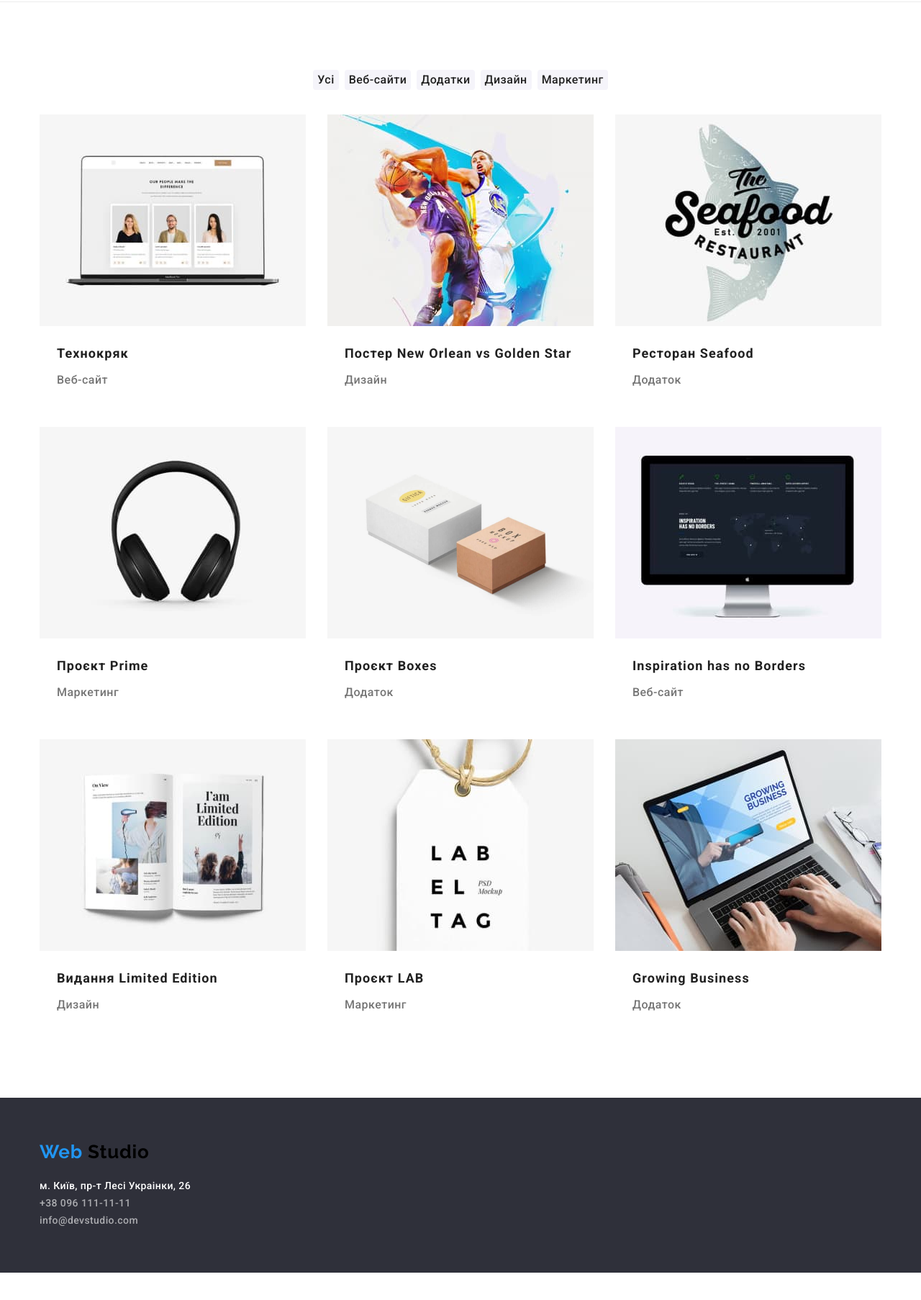
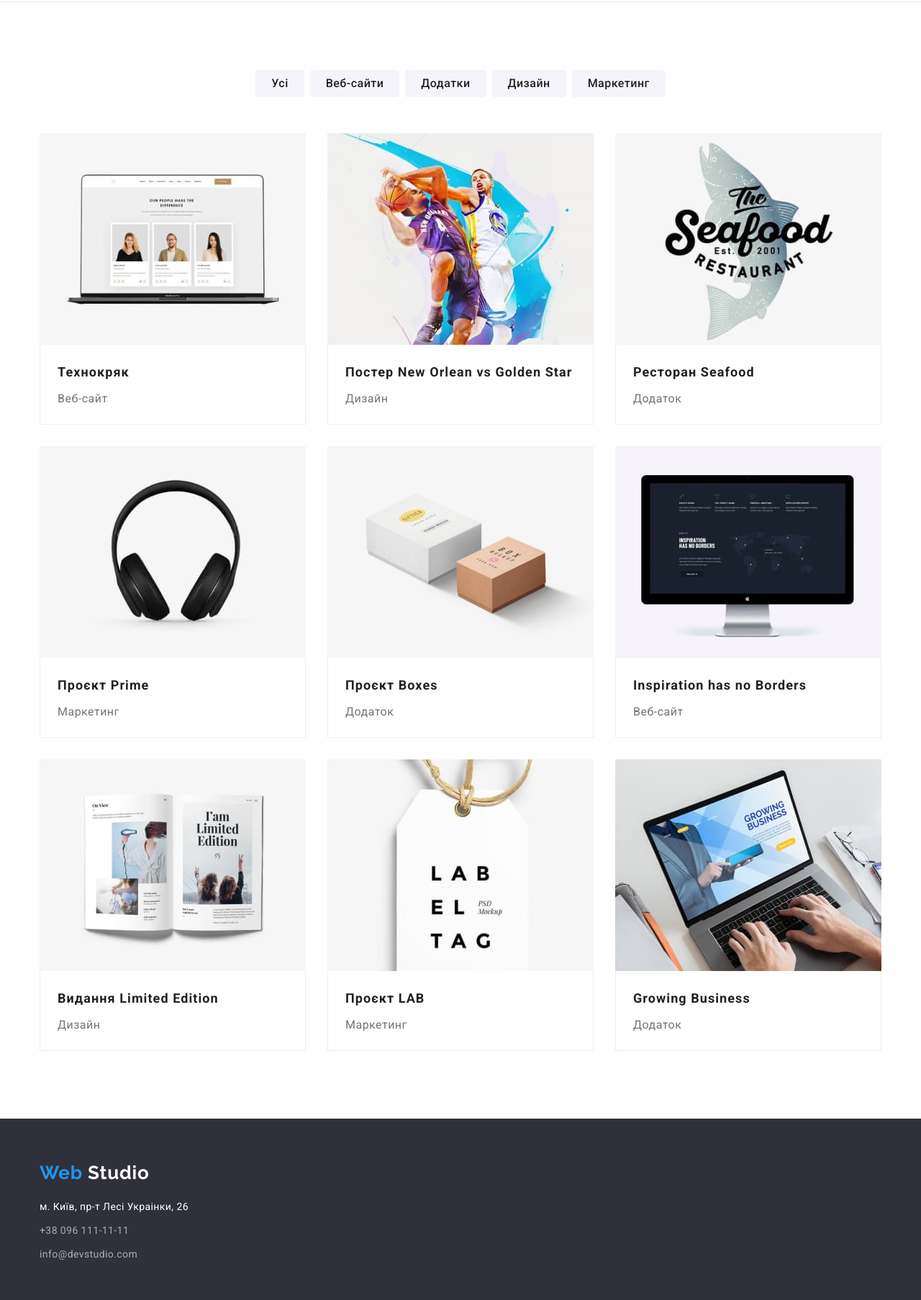
Before and after one commit to IvanRuskevych/goit-markup-hw-03, a plain HTML site: page portfolio.html in a window 1280 px wide. Shown: the part 78-1884 px from the top of the page at 72% size. Before the commit the page ends 1846 px from the top, so only its background shows below. Drawn offline with nearby package versions, Linux system fonts and the light colour scheme.

Commit message:
HW-03 was redone
Mentor's comments are taken into account

```diff
--- a/css/styles.css
+++ b/css/styles.css
@@ -1,8 +1,6 @@
 body {
 	font-family: "Roboto", sans-serif;
-	font-weight: 500;
-	font-size: 14px;
-	line-height: 1.14;
+	/* font-size: 14px; */
 	color: #212121;
 }
 
@@ -13,9 +11,9 @@ body {
 	--btn-background: #2196f3;
 	--text-color: #757575;
 	--footer-logo-color: #ffffff;
-	--prt-hero-btn-color: #212121;
+	--title-btn-color: #212121;
 	--header-footer-hover-focus-color: #2196f3;
-	--prt-list-gap: 30px;
+	--prt-cases-gap: 30px;
 }
 
 /*------------- UTILITIES ----------*/
@@ -72,10 +70,7 @@ img {
 
 .section {
 	padding-top: 94px;
-}
-
-.centered {
-	text-align: center;
+	padding-bottom: 94px;
 }
 
 /* ---------- HEADER ----------*/
@@ -111,6 +106,8 @@ img {
 	display: block;
 	padding-top: 10px;
 	padding-bottom: 10px;
+
+	font-weight: 500;
 }
 
 .header-nav {
@@ -145,8 +142,12 @@ img {
 
 .header-tel,
 .header-mailto {
+	color: #757575;
+
+	font-weight: 500;
+	font-size: 14px;
+	line-height: 1.14;
 	letter-spacing: 0.02em;
-	color: #757575;
 }
 
 .header-link {
@@ -154,8 +155,12 @@ img {
 	padding-top: 10px;
 	padding-bottom: 10px;
 
+	color: #212121;
+
+	font-weight: 500;
+	font-size: 14px;
+	line-height: 1.14;
 	letter-spacing: 0.02em;
-	color: #212121;
 }
 
 .header {
@@ -191,6 +196,12 @@ img {
 }
 
 .hero-btn {
+	padding-top: 10px;
+	padding-bottom: 10px;
+	padding-left: 32px;
+	padding-right: 32px;
+	border: none;
+
 	background: var(--btn-background);
 	color: var(--btn-color);
 
@@ -204,6 +215,9 @@ img {
 }
 
 /* ----------OUR ADVANTAGES-----*/
+.advantages {
+	padding-top: 94px;
+}
 .advantages-list {
 	display: flex;
 }
@@ -215,9 +229,11 @@ img {
 .advantages-title {
 	margin-bottom: 20px;
 
+	color: #212121;
+
 	font-weight: 700;
 	font-size: 14px;
-	/*line-height: 1.14;*/
+	line-height: 1.14;
 	letter-spacing: 0.03em;
 	text-transform: uppercase;
 }
@@ -226,6 +242,9 @@ img {
 	margin-bottom: 0;
 
 	color: var(--text-color);
+
+	/* font-weight: 400; 400 це є за замовченням - не вказують в css*/
+	font-size: 14px;
 	line-height: 1.71;
 	letter-spacing: 0.03em;
 }
@@ -237,6 +256,7 @@ img {
 }
 
 .whatwedo-title {
+	text-align: center;
 	margin-bottom: 30px;
 
 	font-weight: 700;
@@ -248,7 +268,7 @@ img {
 /* ---------- TEAM ----------*/
 .team-title {
 	margin-bottom: 30px;
-	padding-top: 100px;
+	text-align: center;
 
 	font-weight: 700;
 	font-size: 36px;
@@ -269,11 +289,12 @@ img {
 }
 
 .team-list .card-footer {
+	padding-top: 30px;
+	padding-bottom: 30px;
 	text-align: center;
 }
 
 .team-list .third-title {
-	margin-top: 30px;
 	margin-bottom: 10px;
 
 	font-weight: 500;
@@ -283,8 +304,6 @@ img {
 }
 
 .team-list .text {
-	padding-bottom: 30px;
-
 	font-size: 16px;
 	line-height: 1.18;
 	letter-spacing: 0.03em;
@@ -296,17 +315,17 @@ img {
 	box-shadow: 0px 1px 3px rgba(0, 0, 0, 0.12), 0px 1px 1px rgba(0, 0, 0, 0.14), 0px 2px 1px rgba(0, 0, 0, 0.2);
 }
 .team {
-	padding-bottom: 94px;
+	background: #f5f4fa;
 }
 
 /* ---------- FOOTER ----------*/
-.footer > .logo {
+.footer .logo {
 	color: #ffffff;
 }
 
 .address-map {
 	font-style: normal;
-	/*font-size: 14px;*/
+	font-size: 14px;
 	line-height: 1.71;
 	letter-spacing: 0.03em;
 	color: var(--footer-logo-color);
@@ -315,7 +334,7 @@ img {
 .address-tel,
 .address-mailto {
 	font-style: normal;
-	/*font-size: 14px;*/
+	font-size: 14px;
 	line-height: 1.71;
 	letter-spacing: 0.03em;
 	color: rgba(255, 255, 255, 0.6);
@@ -329,53 +348,48 @@ img {
 	margin-top: 20px;
 }
 /* ---------- P--O--R--T--F--O--L--I--O ----------*/
-/*---------- HERO ----------*/
-.prt-hero-list {
+/*---------- CASES ----------*/
+.prt-cases > .container {
+	padding-top: 94px;
+	padding-bottom: 94px;
+}
+.prt-title {
 	display: flex;
 	justify-content: center;
-	margin-bottom: 34px;
+	margin-bottom: 50px;
 }
 
-.prt-hero-list .item + .item {
+.prt-title .item + .item {
 	margin-left: 8px;
 }
-.prt-hero {
-	padding-top: 94px;
-}
+.title-btn {
+	padding-top: 6px;
+	padding-bottom: 6px;
+	padding-left: 22px;
+	padding-right: 22px;
 
-.prt-hero-btn {
-	font-family: "Roboto", sans-serif;
 	font-weight: 500;
 	font-size: 16px;
 	line-height: 1.62;
 	letter-spacing: 0.03em;
-	color: var(--prt-hero-btn-color);
+	color: var(--title-btn-color);
 	background: #f5f4fa;
 	border-radius: 4px;
 	border: none;
 }
 
-.prt-hero-btn:hover,
-.prt-hero-btn:focus {
+.title-btn:hover,
+.title-btn:focus {
 	background: var(--btn-background);
 	color: var(--btn-color);
 }
 
-/*---------- CASES ----------*/
-.prt-list {
+.prt-cases {
 	display: flex;
 	flex-wrap: wrap;
-	margin-left: calc(-1 * var(--prt-list-gap));
-	margin-top: calc(-1 * var(--prt-list-gap));
+	gap: 30px;
 }
-
-.prt-list > .item {
-	flex-basis: calc(100% / 3 - 30px);
-	margin-left: var(--prt-list-gap);
-	margin-top: var(--prt-list-gap);
-}
-
-.prt-list .second-title {
+.prt-cases .second-title {
 	margin-bottom: 4px;
 	font-weight: 700;
 	font-size: 18px;
@@ -383,23 +397,22 @@ img {
 	letter-spacing: 0.06em;
 }
 
-.prt-list .text {
+.prt-cases .text {
 	font-size: 16px;
 	line-height: 1.88;
 	letter-spacing: 0.03em;
 	color: var(--text-color);
 }
 
-.prt-list .card-footer {
+.prt-cases .card-footer {
 	padding-top: 20px;
 	padding-right: 24px;
 	padding-bottom: 20px;
 	padding-left: 24px;
+	border: 1px solid #eeeeee;
+	border-top: none;
 }
 
-.prt-cases {
-	padding-bottom: 94px;
-}
 /* ----------FOOTER -----*/
 .address-map:hover,
 .address-tel:hover,
@@ -409,3 +422,6 @@ img {
 .address-mailto:focus {
 	color: var(--header-footer-hover-focus-color);
 }
+.address-list .item + .item {
+	margin-top: 9px;
+}
--- a/portfolio.html
+++ b/portfolio.html
@@ -57,39 +57,33 @@
 		</header>
 
 		<main class="prt-main">
-			<!----------HERO------------->
-			<div class="container">
-				<section class="prt-hero">
-					<h1 class="prt-hero-title visually-hidden">Перелік наших робіт</h1>
+			<!----------CASES------------>
+			<section class="prt-cases">
+				<div class="container">
+					<h1 class="title visually-hidden">Перелік наших робіт</h1>
 					<!--h1 - це неявний заголовок, його не має на макеті. Його буде скрито за допомогою CSS-->
-					<ul class="prt-hero-list list">
+					<ul class="prt-title list">
 						<li class="item">
-							<button class="prt-hero-btn pointer" type="button">Усі</button>
+							<button class="title-btn pointer" type="button">Усі</button>
 						</li>
 
 						<li class="item">
-							<button class="prt-hero-btn pointer" type="button">Веб-сайти</button>
+							<button class="title-btn pointer" type="button">Веб-сайти</button>
 						</li>
 
 						<li class="item">
-							<button class="prt-hero-btn pointer" type="button">Додатки</button>
+							<button class="title-btn pointer" type="button">Додатки</button>
 						</li>
 
 						<li class="item">
-							<button class="prt-hero-btn pointer" type="button">Дизайн</button>
+							<button class="title-btn pointer" type="button">Дизайн</button>
 						</li>
 
 						<li class="item">
-							<button class="prt-hero-btn pointer" type="button">Маркетинг</button>
+							<button class="title-btn pointer" type="button">Маркетинг</button>
 						</li>
 					</ul>
-				</section>
-			</div>
-
-			<!----------CASES------------>
-			<div class="container">
-				<section class="prt-cases">
-					<ul class="prt-list list">
+					<ul class="prt-cases list">
 						<li class="item">
 							<div class="card-img">
 								<img src="./images/website-tehno.jpg" width="370" alt="вебсайт технокряк" />
@@ -180,8 +174,8 @@
 							</div>
 						</li>
 					</ul>
-				</section>
-			</div>
+				</div>
+			</section>
 		</main>
 
 		<!---------- FOOTER ---------->
@@ -193,7 +187,7 @@
 				</a>
 				<address class="address">
 					<ul class="address-list list">
-						<li class="address-item">
+						<li class="item">
 							<a
 								class="address-map link"
 								href="https://goo.gl/maps/CPtrU1FHBa2aNyZL9"
@@ -204,10 +198,11 @@
 							</a>
 						</li>
 
-						<li class="address-contacts">
+						<li class="item">
 							<a class="address-tel link" href="tel:+380961111111">+38 096 111-11-11</a>
 						</li>
-						<li class="address-contacts">
+
+						<li class="item">
 							<a class="address-mailto link" href="mailto:info@devstudio.com">info@devstudio.com</a>
 						</li>
 					</ul>
```
Also changed, not shown: index.html (+9 -9 lines).
